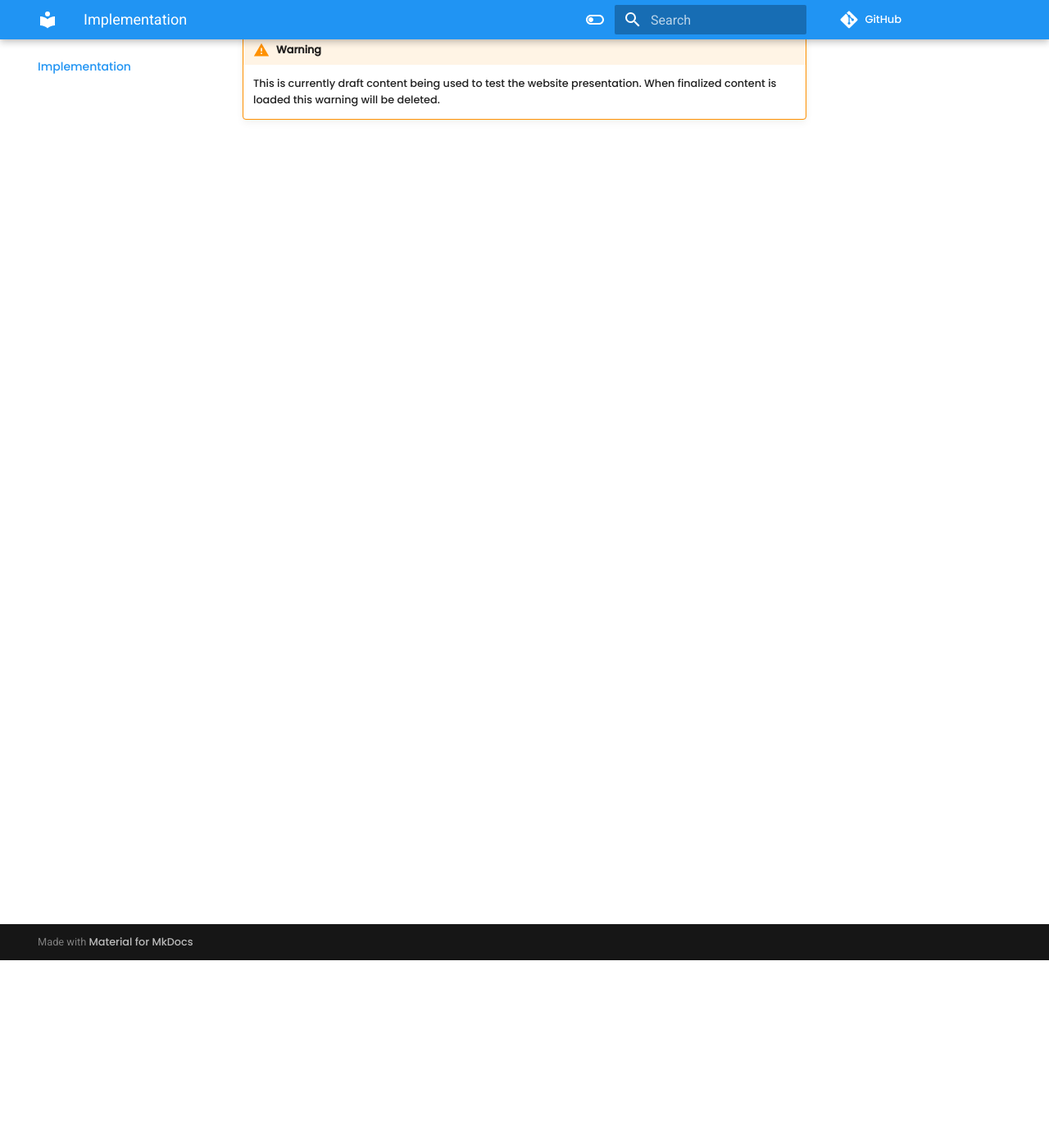
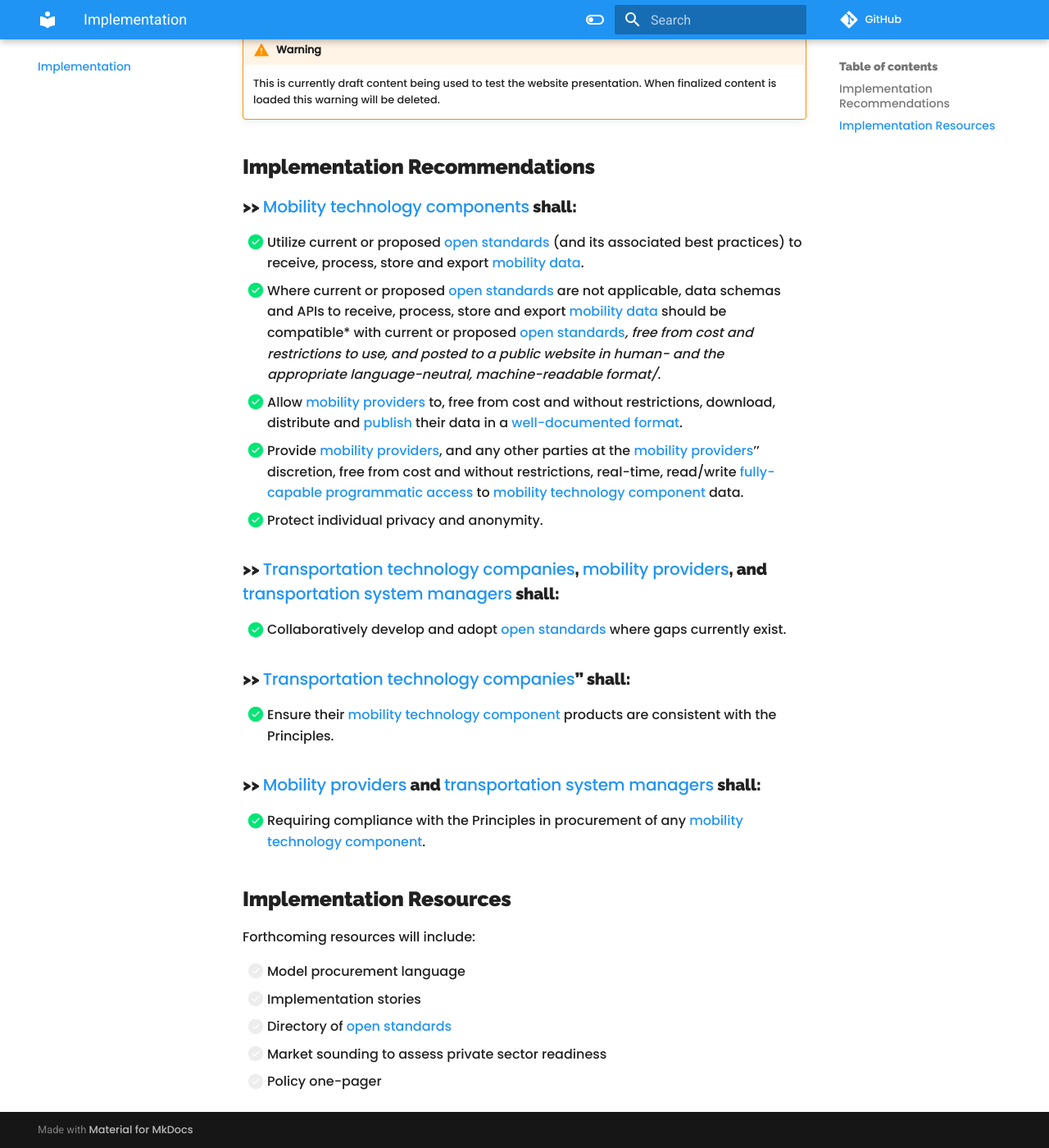
Before and after one commit to interoperable-mobility/principles, an MkDocs documentation site: the page built from docs/implementation.md, in a window 1280 px wide and 1400 px high, scrolled down 229 px. Shown: the whole window at 82% size. Built offline with MkDocs 1.6.1 and Material for MkDocs 9.7.7, drawn with Linux system fonts in a browser that asks for light colours; nearby versions of some CDN libraries; comment, search, counter and statistics services are not loaded.

Commit message:
refactor: move implementation recommendations to /implementaiton

```diff
--- a/docs/implementation.md
+++ b/docs/implementation.md
@@ -1,3 +1,36 @@
 
 !!! warning
     This is currently draft content being used to test the website presentation.  When finalized content is loaded this warning will be deleted.
+
+## Implementation Recommendations
+
+### \>> [Mobility technology components](definitions.md#mobility_technology_component) shall:
+
+- [x]  Utilize current or proposed [open standards](definitions.md#open_standard) (and its associated best practices) to receive, process, store and export [mobility data](definitions.md#mobility_data).
+- [x]  Where current or proposed [open standards](definitions.md#open_standard) are not applicable, data schemas and APIs to receive, process, store and export [mobility data](definitions.md#mobility_data) should be compatible* with current or proposed [open standards](definitions.md#open_standard)*, free from cost and restrictions to use, and posted to a public website in human- and the appropriate language-neutral, machine-readable format/*.
+- [x]  Allow [mobility providers](#mobility_provider) to, free from cost and without restrictions, download, distribute and [publish](#publish) their data in a [well-documented format](definitions.md#documented_format).
+- [x]  Provide [mobility providers](definitions.md#mobility_provider), and any other parties at the [mobility providers](definitions.md#mobility_provider)’' discretion, free from cost and without restrictions, real-time, read/write [fully-capable programmatic access](definitions.md#programmatic_access) to [mobility technology component](definitions.md#mobility_technology_component) data.
+- [x]  Protect individual privacy and anonymity.
+
+### \>> [Transportation technology companies](definitions.md#transportation_technology_company), [mobility providers](definitions.md#mobility_provider), and [transportation system managers](definitions.md#transportation_system_manager) shall:
+
+- [x]  Collaboratively develop and adopt [open standards](definitions.md#open_standard) where gaps currently exist.
+
+### \>> [Transportation technology companies](definitions.md#transportation_technology_company)" shall:
+
+- [x]  Ensure their [mobility technology component](definitions.md#mobility_technology_component) products are consistent with the Principles.
+
+### \>> [Mobility providers](definitions.md#mobility_provider) and [transportation system managers](definitions.md#transportation_system_manager) shall:
+
+- [x]  Requiring compliance with the Principles in procurement of any [mobility technology component](definitions.md#mobility_technology_component).
+
+
+## Implementation Resources
+
+Forthcoming resources will include:
+
+ - [ ] Model procurement language
+ - [ ] Implementation stories
+ - [ ] Directory of [open standards](definitions.md#open_standards)
+ - [ ] Market sounding to assess private sector readiness
+ - [ ] Policy one-pager
```
Also changed, not shown: docs/index.md (+3 -19 lines).
